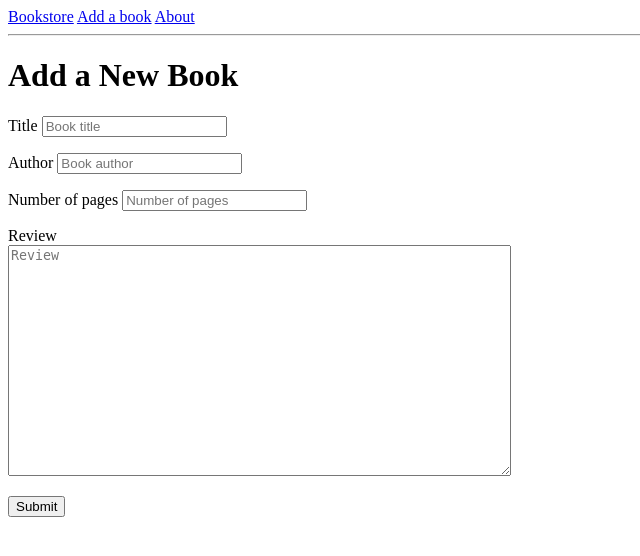
After one commit to Papillor/CRUD_flask_postgres, a Flask app: page /create/ in a window 1280 px wide. The commit adds this page. Shown: the top 556 px of the page, without its empty margins (0-640 px from the left). Run offline with Flask 2, Linux system fonts and the light colour scheme.

Commit message:
[ADD]del btn

```diff
--- a/app/routes.py
+++ b/app/routes.py
@@ -7,3 +7,41 @@ def index():
     cur.execute('SELECT * FROM books;')
     books = cur.fetchall()
     return render_template('index.html', books=books)
+
+@app.route('/create/', methods=('GET', 'POST'))
+def create():
+    if request.method == 'POST':
+        title = request.form['title']
+        author = request.form['author']
+        pages_num = int(request.form['pages_num'])
+        review = request.form['review']
+        cur.execute('INSERT INTO books (title, author, pages_num, review)'
+                    'VALUES (%s, %s, %s, %s)',
+                    (title, author, pages_num, review))
+        conn.commit()
+        return redirect(url_for('index'))
+
+    return render_template('create.html')
+
+@app.route('/edit/<int:book_id>/', methods=('GET', 'POST'))
+def edit(book_id):
+    if request.method == 'POST':
+        title = request.form['title']
+        author = request.form['author']
+        pages_num = int(request.form['pages_num'])
+        review = request.form['review']
+        cur.execute('UPDATE books SET title=%s, author=%s, pages_num=%s, review=%s WHERE id=%s',
+                    (title, author, pages_num, review, book_id))
+        conn.commit()
+        return redirect(url_for('index'))
+
+    cur.execute('SELECT * FROM books WHERE id = %s', (book_id,))
+    book = cur.fetchone()
+
+    return render_template('edit.html', book=book)
+
+@app.route('/delete/<int:book_id>/', methods=['POST'])
+def delete(book_id):
+    cur.execute('DELETE FROM books WHERE id = %s', (book_id,))
+    conn.commit()
+    return redirect(url_for('index'))
--- a/app/templates/base.html
+++ b/app/templates/base.html
@@ -6,7 +6,8 @@
 </head>
 <body>
     <nav>
-        <a href="{{ url_for('index') }}">FlaskApp</a>
+        <a href="{{ url_for('index') }}">Bookstore</a>
+        <a href="{{ url_for('create') }}">Add a book</a>
         <a href="#">About</a>
     </nav>
     <hr>
--- /dev/null
+++ b/app/templates/create.html
@@ -0,0 +1,39 @@
+{% extends 'base.html' %}
+
+{% block content %}
+    <h1>{% block title %} Add a New Book {% endblock %}</h1>
+    <form method="post">
+        <p>
+            <label for="title">Title</label>
+            <input type="text" name="title"
+                   placeholder="Book title">
+            </input>
+        </p>
+
+        <p>
+            <label for="author">Author</label>
+            <input type="text" name="author"
+                   placeholder="Book author">
+            </input>
+        </p>
+
+        <p>
+            <label for="pages_num">Number of pages</label>
+            <input type="number" name="pages_num"
+                   placeholder="Number of pages">
+            </input>
+        </p>
+        <p>
+        <label for="review">Review</label>
+        <br>
+        <textarea name="review"
+                  placeholder="Review"
+                  rows="15"
+                  cols="60"
+                  ></textarea>
+        </p>
+        <p>
+            <button type="submit">Submit</button>
+        </p>
+    </form>
+{% endblock %}
--- a/app/templates/index.html
+++ b/app/templates/index.html
@@ -8,6 +8,8 @@
             <i><p>({{ book[3] }} pages)</p></i>
             <p class='review'>{{ book[4] }}</p>
             <i><p>Added {{ book[5] }}</p></i>
+            <button><a href="{{ url_for('edit', book_id=book[0]) }}">Edit</a></button>
+            <button><a href="{{ url_for('delete', book_id=book[0]) }}">Delete</a></button>
         </div>
     {% endfor %}
 {% endblock %}
```
Also changed, not shown: app/templates/edit.html (added, +39 -0 lines).
